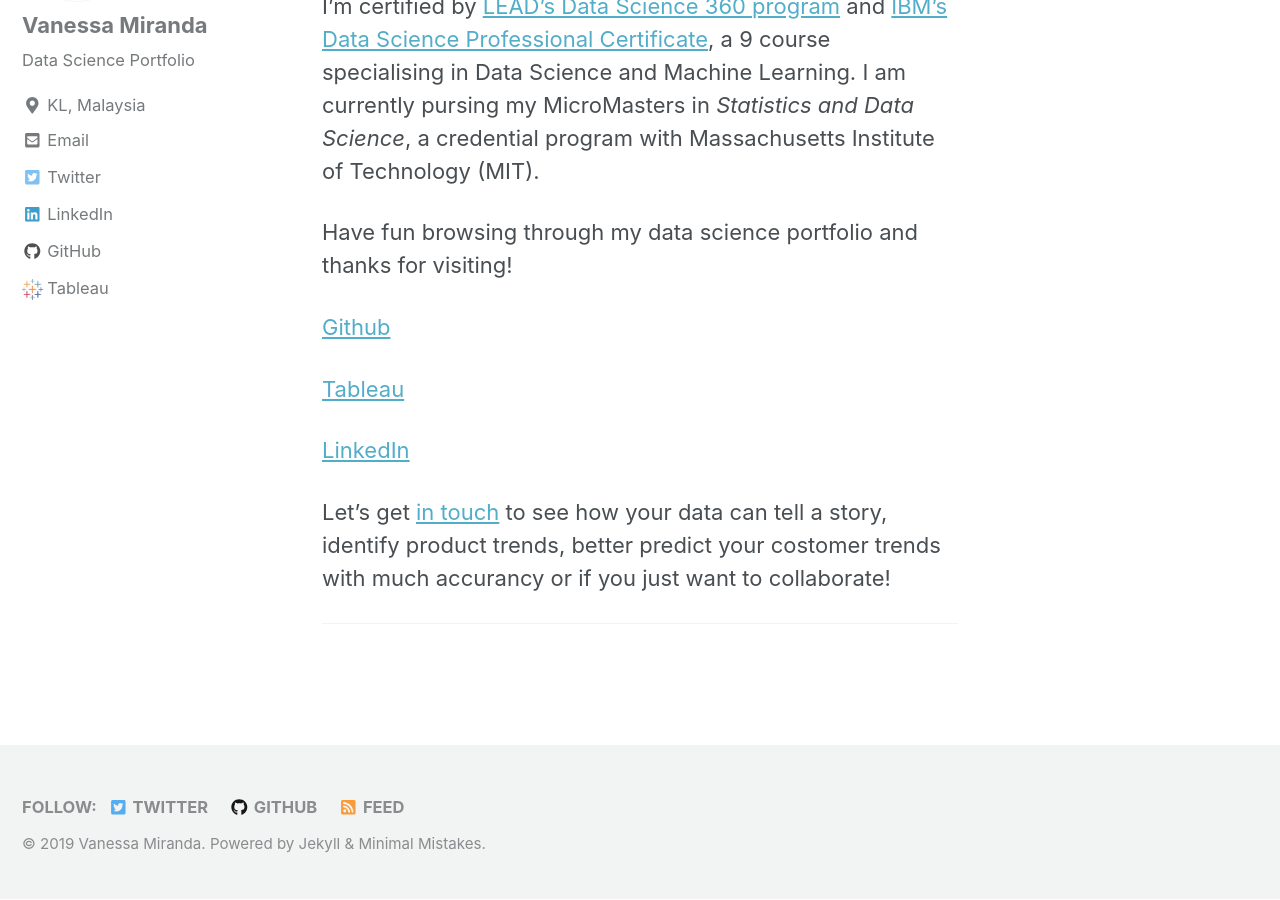
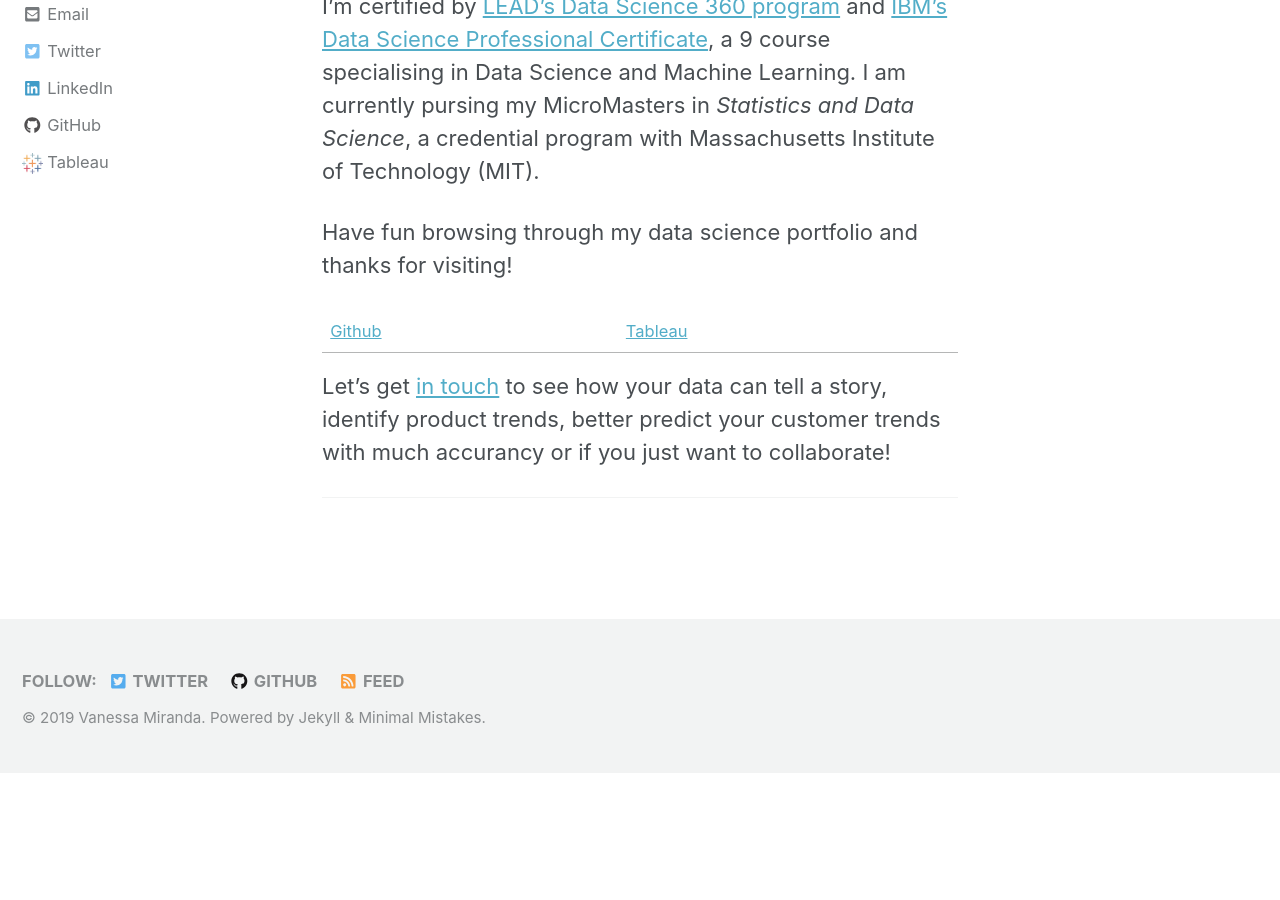
Before and after one commit to vanessamiranda/vanessamiranda.github.io, a Jekyll site: the page built from _pages/about.md, in a window 1280 px wide and 900 px high, scrolled down 1072 px. Built offline with Jekyll 4.4.1, drawn with Linux system fonts in a browser that asks for light colours; nearby versions of some CDN libraries; after the commit the page ends 1846 px from its top, so only the background shows below that.

Commit message:
update pages

```diff
--- a/_pages/about.md
+++ b/_pages/about.md
@@ -15,13 +15,9 @@
 
 Have fun browsing through my data science portfolio and thanks for visiting!
 
-[Github](http://bit.ly/2HfYIh0)
+[Github](http://bit.ly/2HfYIh0)| [Tableau](http://bit.ly/2KY4ftohome)
 
-[Tableau](http://bit.ly/2KY4ftohome)
-
-[LinkedIn](http://bit.ly/2KJr8Su)
-
-Let’s get [in touch](mailto:vanessamiranda0@gmail.com) to see how your data can tell a story, identify product trends, better predict your costomer trends with much accurancy or if you just want to collaborate!
+Let’s get [in touch](mailto:vanessamiranda0@gmail.com) to see how your data can tell a story, identify product trends, better predict your customer trends with much accurancy or if you just want to collaborate!
 
 
 
```
